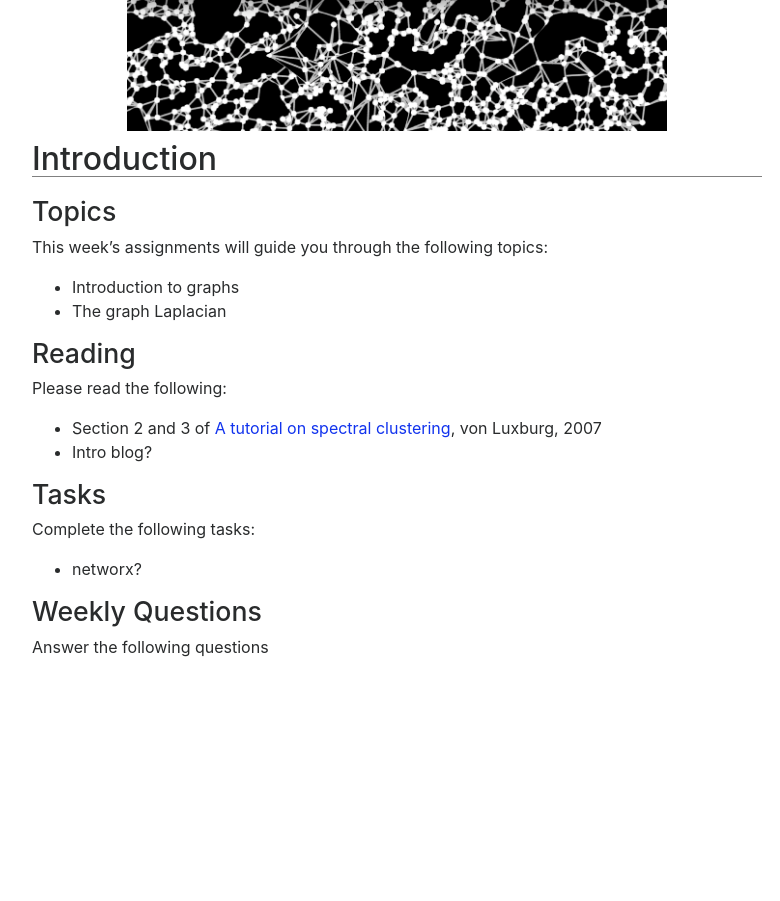
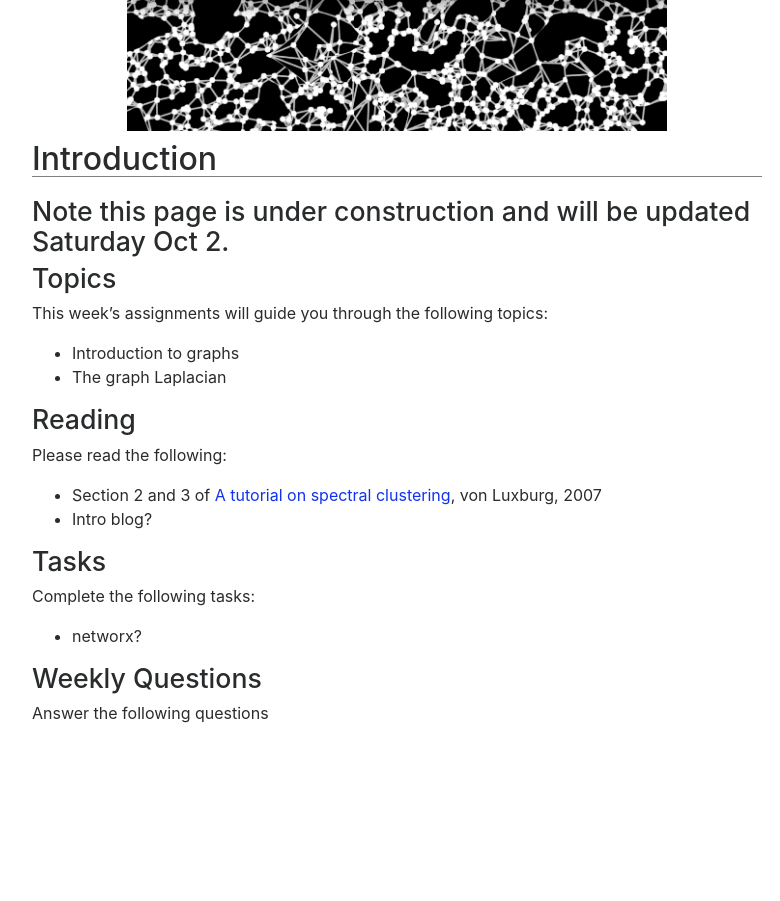
Before and after one commit to gmishne/capstone-graph-analysis, a Jekyll site: the page built from weeks/01-Introduction.md, in a window 1280 px wide. Shown: the whole page, without its empty margins (243-1023 px from the left). Built offline with Jekyll 4.4.1, drawn with Linux system fonts in a browser that asks for light colours; nearby versions of some CDN libraries.

Commit message:
Update 01-Introduction.md

```diff
--- a/weeks/01-Introduction.md
+++ b/weeks/01-Introduction.md
@@ -5,6 +5,8 @@ doodle: /doodle.png
 ---
 
 # Introduction
+
+## Note this page is under construction and will be updated Saturday Oct 2.
 
 ## Topics
 
```
